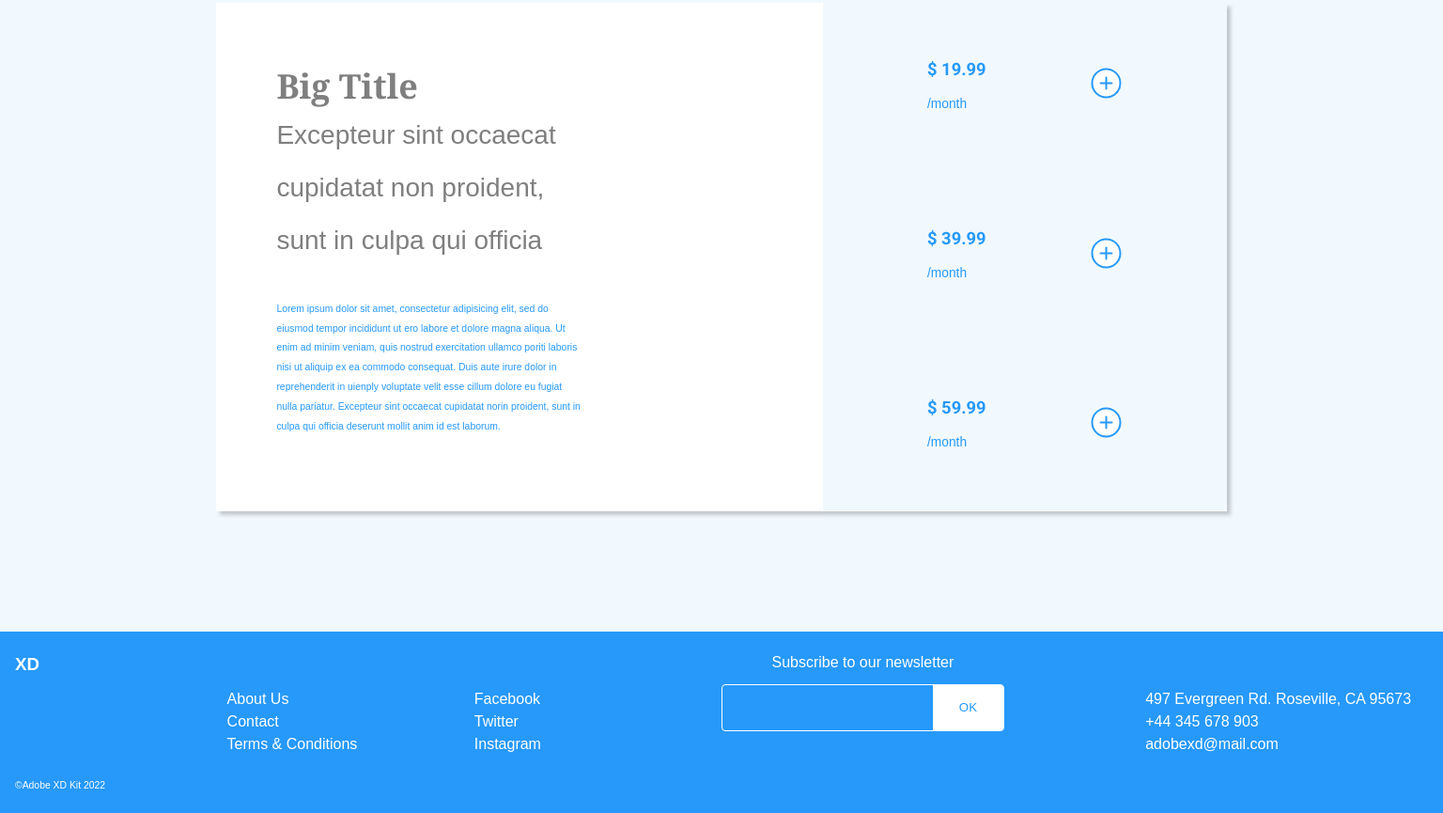
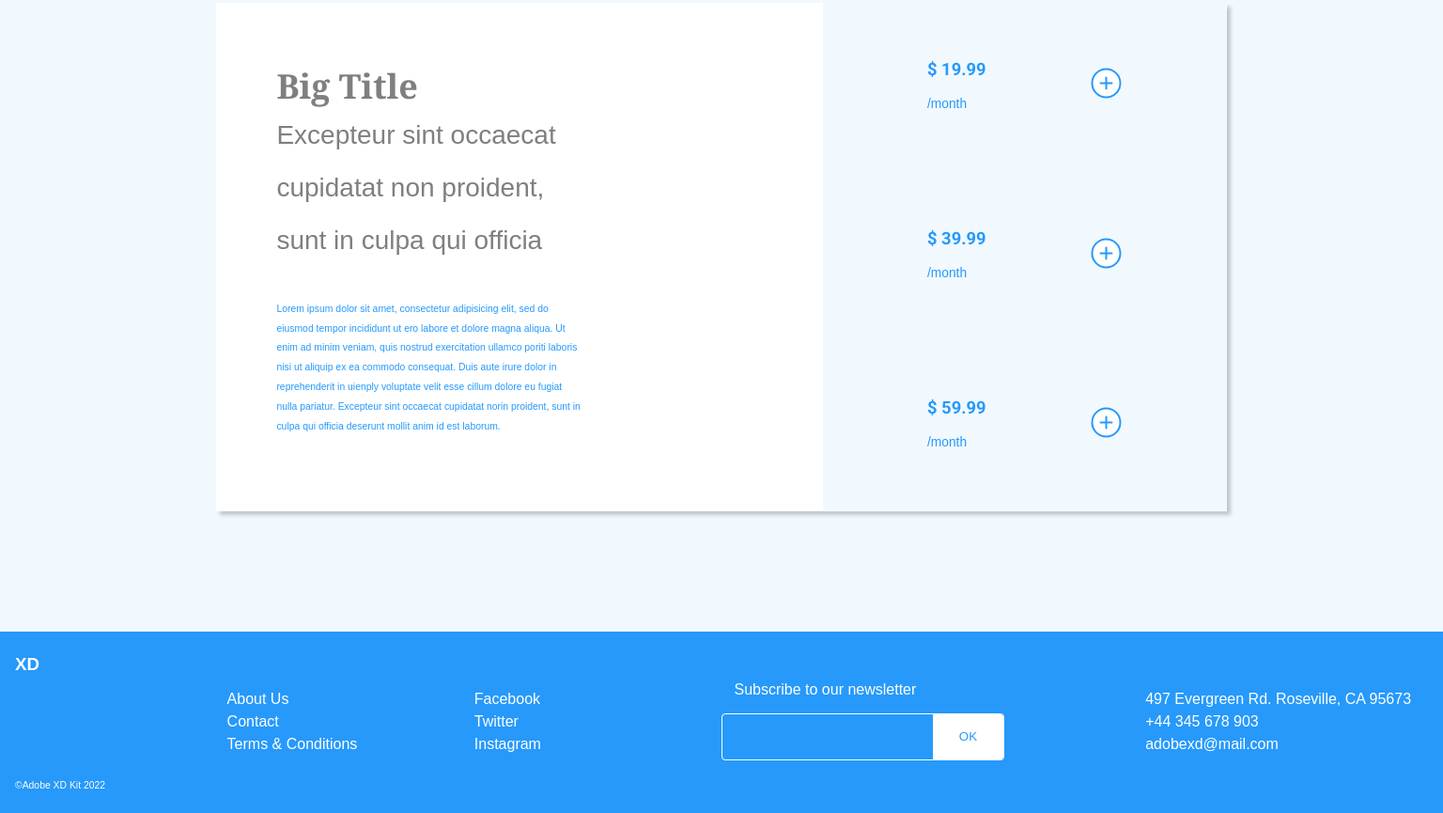
Before and after one commit to jesusvera99/unit7Assignment_JV, a plain HTML site: page index.html in a window 1536 px wide. Shown: the part 3460-4325 px from the top of the page at 94% size. Drawn offline with nearby package versions, Linux system fonts and the light colour scheme.

Commit message:
Refined web footer section

```diff
--- a/css/style.scss
+++ b/css/style.scss
@@ -623,12 +623,8 @@ $arial: 'Arial', Helvetica, sans-serif;
   footer {
     display: grid;
     grid-template-columns: 15% 25% 40% 20%;
-    // grid-template-rows: repeat(4);
-    // align-items: center;
 
-    grid-template-areas:
-      'one two three four'
-      'five six seven eight';
+    grid-template-areas: 'one two three four';
   }
   .container footer form {
     width: 50%;
@@ -650,13 +646,25 @@ $arial: 'Arial', Helvetica, sans-serif;
   .container footer section ul:last-child {
     grid-area: two;
   }
-  .container footer p {
+
+  .container div.form {
     grid-area: three;
-    padding-bottom: 20px;
+    margin-top: auto;
+
+    p {
+      margin-right: 5em;
+    }
+    form {
+      margin-top: 1em;
+    }
   }
-  .container footer form {
-    grid-area: three;
-  }
+  // .container footer p {
+  //   grid-area: three;
+  //   padding-bottom: 20px;
+  // }
+  // .container footer form {
+  //   grid-area: three;
+  // }
   .container footer address {
     grid-area: four;
     display: flex;
--- a/index.html
+++ b/index.html
@@ -900,8 +900,10 @@
       </section>
       <footer id="footer">
         <h1>XD</h1>
-        <p>Subscribe to our newsletter</p>
-        <form><input type="text" /><button>OK</button></form>
+        <div class="form">
+          <p>Subscribe to our newsletter</p>
+          <form><input type="text" /><button>OK</button></form>
+        </div>
         <section>
           <ul>
             <li>About Us</li>
```
Also changed, not shown: css/style.css, 1 other file.
